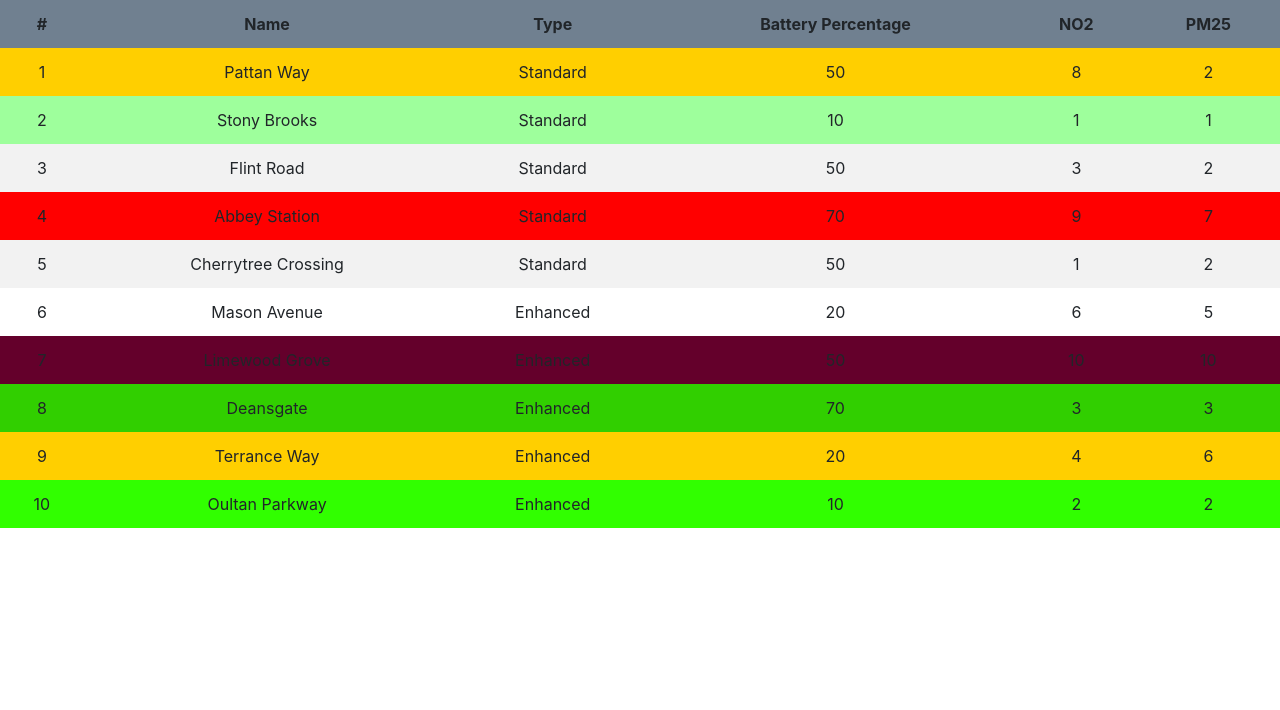
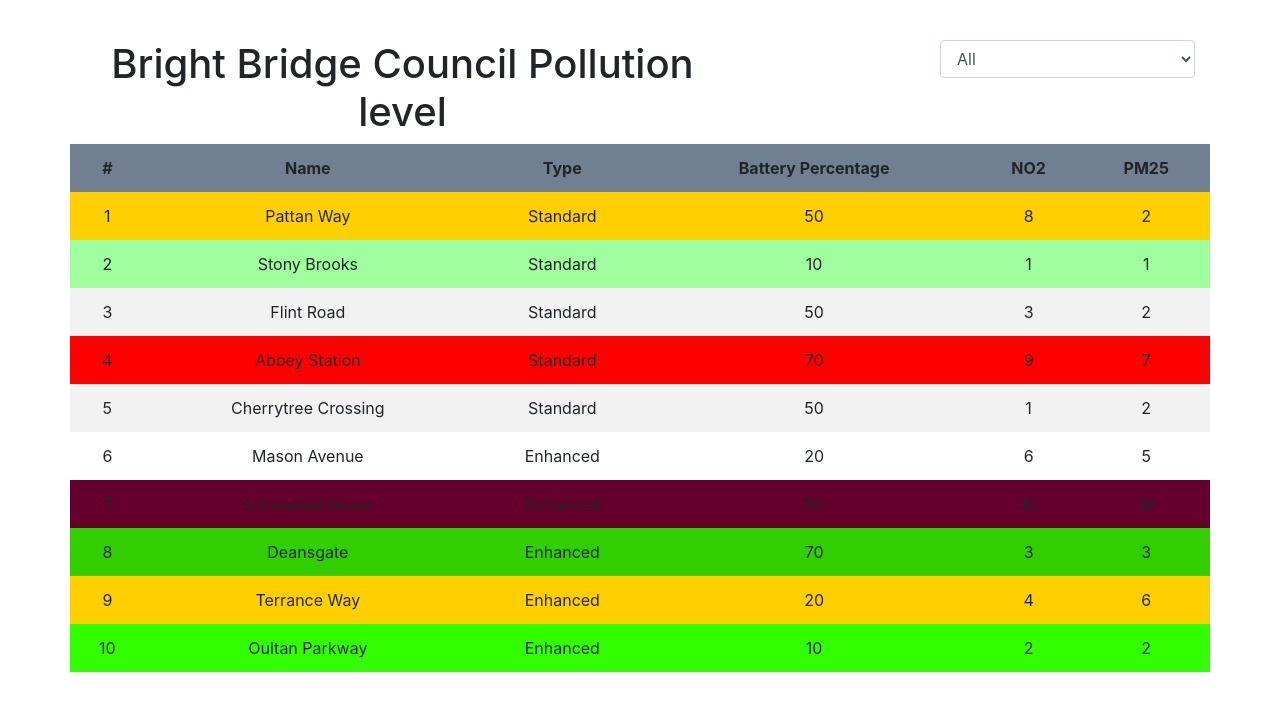
Before and after one commit to ally03/bright_bridge_council, a React (Create React App) app: page / in a window 1280 px wide. Shown: the top 710 px of the page. Built offline with nearby package versions, Linux system fonts and the light colour scheme.

Commit message:
Dropdown button with filter property

```diff
--- a/src/App.css
+++ b/src/App.css
@@ -1,38 +1,4 @@
 .App {
   text-align: center;
+  margin-top: 40px;
 }
-
-.App-logo {
-  height: 40vmin;
-  pointer-events: none;
-}
-
-@media (prefers-reduced-motion: no-preference) {
-  .App-logo {
-    animation: App-logo-spin infinite 20s linear;
-  }
-}
-
-.App-header {
-  background-color: #282c34;
-  min-height: 100vh;
-  display: flex;
-  flex-direction: column;
-  align-items: center;
-  justify-content: center;
-  font-size: calc(10px + 2vmin);
-  color: white;
-}
-
-.App-link {
-  color: #61dafb;
-}
-
-@keyframes App-logo-spin {
-  from {
-    transform: rotate(0deg);
-  }
-  to {
-    transform: rotate(360deg);
-  }
-}
--- a/src/App.tsx
+++ b/src/App.tsx
@@ -1,12 +1,28 @@
-import React from 'react';
+import React, {  ChangeEvent, useState } from 'react';
+import { Col, Container, Form, Row } from 'react-bootstrap';
 import './App.css';
 import EquipmentTable from './components/EquipmentTable'
 
 function App() {
+   const [type, setType] = useState("All");
+
+   const handleEquipmentSelect = (event:ChangeEvent<any>) => setType(event.target.value)
   return (
-    <div className="App">
-      <EquipmentTable />
-    </div>
+    <Container className="App">
+      <Row >
+        <Col ><h1 >Bright Bridge Council Pollution level</h1></Col>
+        <Col lg={{span: 3, offset: 2}}>
+        <Form.Control as="select" onChange={handleEquipmentSelect}>
+          <option>All</option>
+          <option>Standard</option>
+          <option>Enhanced</option>
+        </Form.Control>
+        </Col>
+      </Row>
+      <Row>
+        <EquipmentTable type={type}/>
+      </Row>
+    </Container>
   );
 }
 
--- a/src/components/EquipmentTable.tsx
+++ b/src/components/EquipmentTable.tsx
@@ -3,9 +3,17 @@ import Table from 'react-bootstrap/Table';
 import { zephyrs, colours } from '../utils';
 
 const rowColor = (NO2: number, PM25: number) => colours.find(({ value }) => value === (NO2 + PM25) / 2)?.hex
-function EquipmentTable() {
-  const bridgeBridgeOwned = zephyrs.filter(({ currentlyOwned }) => currentlyOwned)
-  const equimentSortByType = bridgeBridgeOwned.sort((a, b) => b.type.localeCompare(a.type))
+function EquipmentTable(props: { type: string; }) {
+  const bridgeBridgeOwned = zephyrs.filter(({ currentlyOwned }) => currentlyOwned);
+
+  const isAllEquipmentSelected = props.type === 'All';
+
+  const userSelectedType = isAllEquipmentSelected ? bridgeBridgeOwned
+    : bridgeBridgeOwned.filter(({ type }) => props.type === type);
+
+  const equimentSortByType = isAllEquipmentSelected ?
+    userSelectedType.sort((a, b) => b.type.localeCompare(a.type)) : userSelectedType;
+
   console.log('equ', equimentSortByType)
   return (
     <Table striped borderless hover>
@@ -20,7 +28,7 @@ function EquipmentTable() {
         </tr>
       </thead>
       <tbody>
-        {bridgeBridgeOwned.map(({ name, type, batteryPercentage, NO2, PM25 }, index) => {
+        {equimentSortByType.map(({ name, type, batteryPercentage, NO2, PM25 }, index) => {
           return (
             <tr style={{ backgroundColor: rowColor(NO2, PM25) }} key={index}>
               <td >{index + 1}</td>
```
